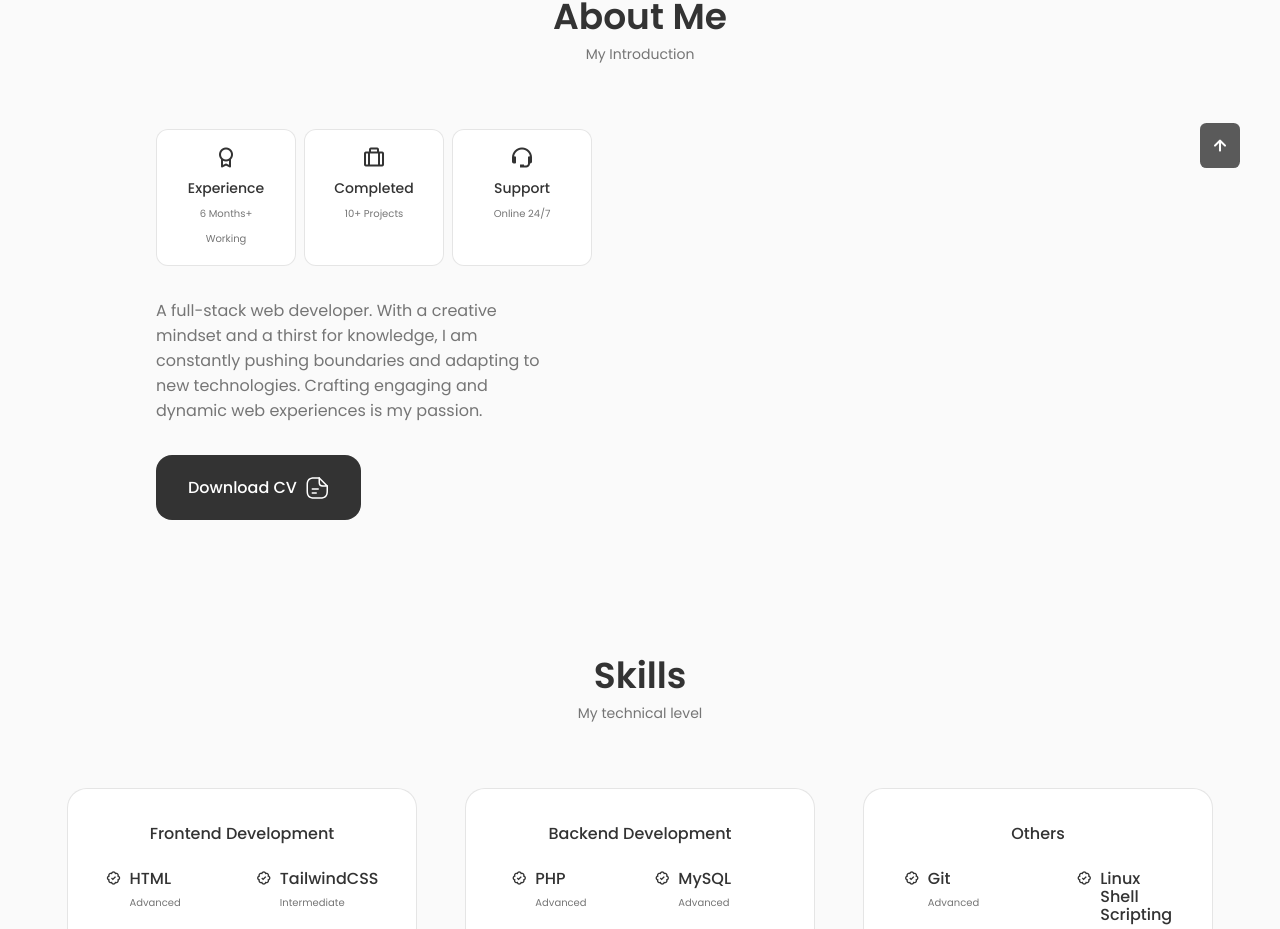
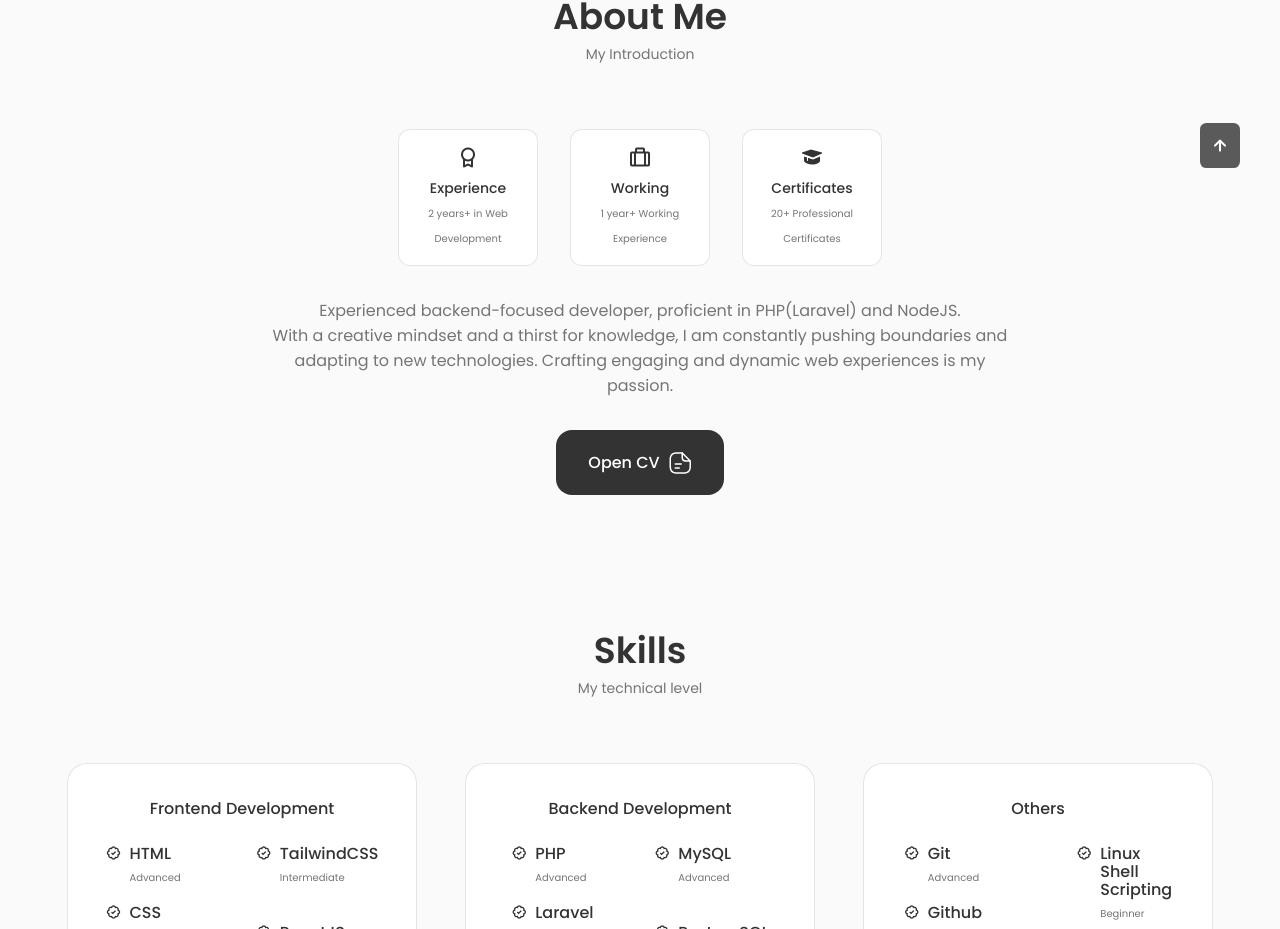
Before and after one commit to aomkhamphaung/portfolio, a React (Create React App) app: page / in a window 1280 px wide. Shown: the part 792-1721 px from the top of the page. Built offline with nearby package versions, Linux system fonts and the light colour scheme.

Commit message:
updated: about section

```diff
--- a/src/components/about/About.jsx
+++ b/src/components/about/About.jsx
@@ -9,19 +9,23 @@ const About = () => {
       <h2 className="section__title">About Me</h2>
       <span className="section__subtitle">My Introduction</span>
       <div className="about__container container grid">
-        {/* <img src={AboutImg} className="about__img" alt="" /> */}
         <div className="about__data">
           <Info />
 
-          <p className="about__description">
-            A full-stack web developer. With a creative mindset and a thirst for
-            knowledge, I am constantly pushing boundaries and adapting to new
-            technologies. Crafting engaging and dynamic web experiences is my
-            passion.
+          <div className="about__description">
+            <p>
+              Experienced backend-focused developer, proficient in PHP(Laravel)
+              and NodeJS.
+              <br />
+              With a creative mindset and a thirst for knowledge, I am
+              constantly pushing boundaries and adapting to new technologies.
+              Crafting engaging and dynamic web experiences is my passion.
             </p>
+          </div>
 
-          <a download href={CV} className="button button--flex">
-            Download CV
+          <div className="cv__button">
+            <a href={CV} className="button button--flex" target="blank">
+              Open CV
               <svg
                 class="button__icon"
                 xmlns="http://www.w3.org/2000/svg"
@@ -50,6 +54,7 @@ const About = () => {
             </a>
           </div>
         </div>
+      </div>
     </section>
   );
 };
--- a/src/components/about/Info.jsx
+++ b/src/components/about/Info.jsx
@@ -1,4 +1,4 @@
-import React from 'react'
+import React from "react";
 
 const Info = () => {
   return (
@@ -6,22 +6,22 @@ const Info = () => {
       <div className="about__box">
         <i class="bx bx-award about__icon"></i>
         <h3 className="about__title">Experience</h3>
-            <span className='about__subtitle'>6 Months+ Working</span>
+        <span className="about__subtitle">2 years+ in Web Development</span>
       </div>
 
       <div className="about__box">
         <i class="bx bx-briefcase-alt about__icon"></i>
-            <h3 className="about__title">Completed</h3>
-            <span className='about__subtitle'>10+ Projects</span>
+        <h3 className="about__title">Working</h3>
+        <span className="about__subtitle">1 year+ Working Experience</span>
       </div>
 
       <div className="about__box">
-            <i class="bx bx-support about__icon"></i>
-            <h3 className="about__title">Support</h3>
-            <span className='about__subtitle'>Online 24/7</span>
+        <i class="bx bxs-graduation about__icon"></i>
+        <h3 className="about__title">Certificates</h3>
+        <span className="about__subtitle">20+ Professional Certificates</span>
       </div>
     </div>
-  )
-}
+  );
+};
 
-export default Info
+export default Info;
--- a/src/components/about/about.css
+++ b/src/components/about/about.css
@@ -1,22 +1,22 @@
-.about__container{
-    grid-template-columns: repeat(2, 1fr);
+.about__container {
     align-items: center;
     column-gap: 4rem;
 }
 
-.about__img{
-    width: 350px;
-    border-radius: 1.5rem;
-    justify-self: center;
+.about__data {
+    display: flex;
+    flex-direction: column;
+    align-items: center;
 }
 
-.about__info{
+.about__info {
     grid-template-columns: repeat(3, 140px);
-    gap: 0.5rem;
+    gap: 2rem;
     margin-bottom: var(--mb-2);
+    justify-content: center;
 }
 
-.about__box{
+.about__box {
     background-color: var(--container-color);
     border: 1px solid rgba(0, 0, 0, 0.1);
     border-radius: 0.75rem;
@@ -24,51 +24,59 @@
     padding: 1rem 1.5rem;
 }
 
-.about__icon{
+.about__icon {
     font-size: 1.5rem;
     color: var(--title-color);
     margin-bottom: var(--mb-0-5);
 }
 
-.about__title{
+.about__title {
     font-size: var(--small-font-size);
     font-weight: var(--font-medium);
 }
 
-.about__subtitle{
+.about__subtitle {
     font-size: var(--tiny-font-size);
 }
 
-.about__description{
-    padding: 0 4rem 0 0;
+.about__description {
     margin-bottom: var(--mb-2);
+    width: 750px;
+    text-align: center;
+    margin: auto;
+}
+
+.cv__button {
+    position: relative;
+    display: flex;
+    padding-top: 2rem;
 }
 
 /*=============== BREAKPOINTS ===============*/
 /* For large devices */
 @media screen and (max-width: 992px) {
-    .about__container{
+    .about__container {
         grid-template-columns: 1fr;
         row-gap: 2.5rem;
     }
 
-    .about__img{
+    .about__img {
         width: 220px;
     }
 
-    .about__box{
+    .about__box {
         padding: 0.75rem 0.5rem;
     }
 
-    .about__data{
+    .about__data {
         text-align: center;
     }
 
-    .about__info{
+    .about__info {
         justify-content: center;
     }
 
-    .about__description{
+    .about__description {
         padding: 0 5rem;
         margin-bottom: 2rem;
     }
@@ -76,18 +84,18 @@
 
 /* For medium devices */
 @media screen and (max-width: 576px) {
-    .about__info{
+    .about__info {
         grid-template-columns: repeat(3, 1fr);
     }
 
-    .about__description{
+    .about__description {
         padding: 0;
     }
 }
 
 /* For small devices */
 @media screen and (max-width: 350px) {
-    .about__info{
+    .about__info {
         grid-template-columns: repeat(2, 1fr);
     }
 }
```
Lines whose indentation alone changed are shown as unchanged.
